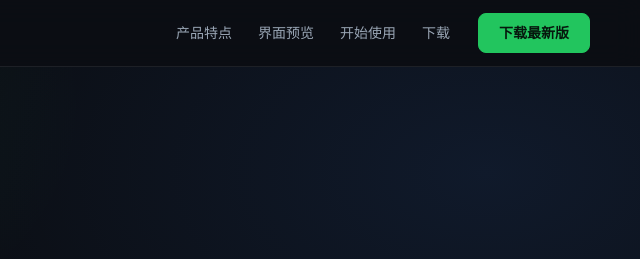
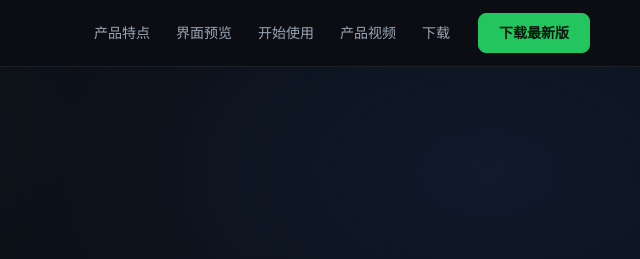
Before and after one commit to xRetia/Sunshine-Duo, a plain HTML site: page index.html in a window 1280 px wide. Shown: the top 259 px of the page, 640-1280 px from the left. Drawn offline with Linux system fonts and the light colour scheme.

Commit message:
feat: ghpage 接入产品视频页并加导航链接
将主分支的产品视频单页移入 ghpage，并在官网导航栏加入「产品视频」入口。

```diff
--- a/index.html
+++ b/index.html
@@ -172,6 +172,7 @@ footer{padding:34px 0;border-top:1px solid var(--line);color:var(--faint);font-s
       <a href="#features">产品特点</a>
       <a href="#screens">界面预览</a>
       <a href="#steps">开始使用</a>
+      <a href="assets/sunshine-duo-video.html">产品视频</a>
       <a href="#download">下载</a>
     </nav>
     <a class="btn btn-primary" href="#download">下载最新版</a>
```
